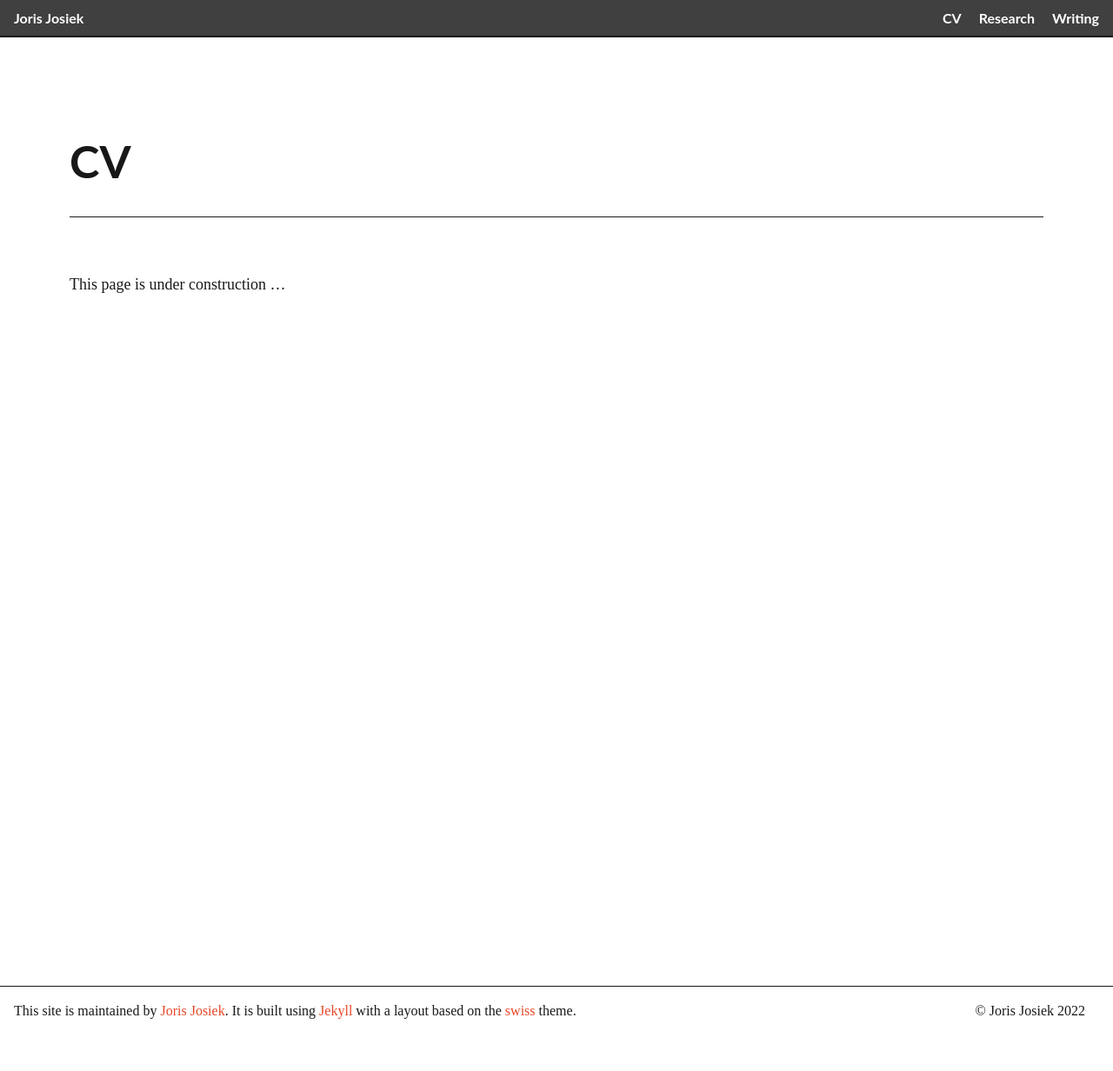
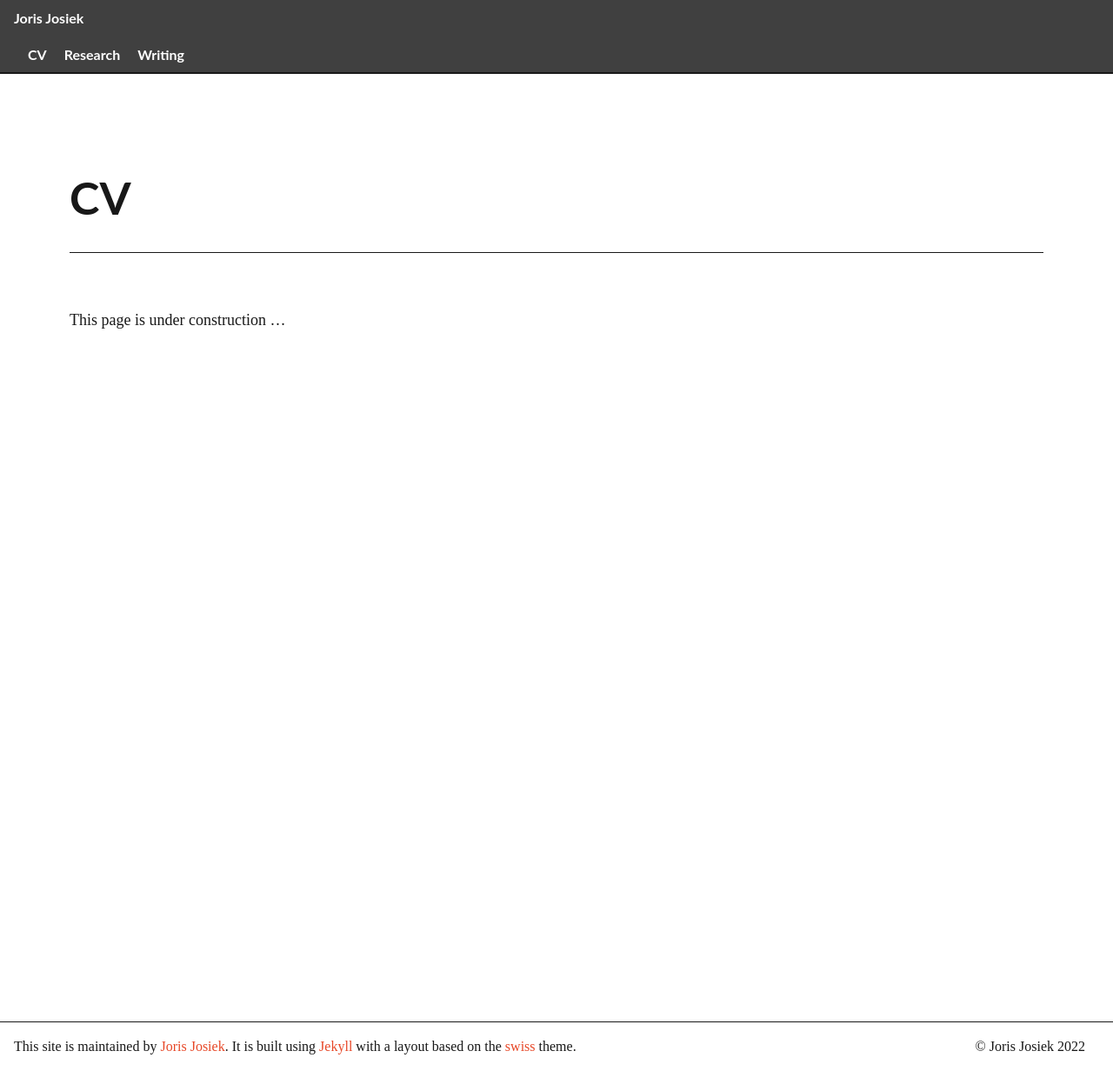
Before and after one commit to JorisJosiek/jorisjosiek.github.io, a Jekyll site: the page built from CV.md, in a window 1280 px wide. Shown: the whole page at 87% size. Built offline with Jekyll 4.4.1, drawn with Linux system fonts in a browser that asks for light colours; before the commit the page ends 1191 px from its top, so only the background shows below that.

Commit message:
Made margins and fonts smaller for mobile.

```diff
--- a/_sass/_base.scss
+++ b/_sass/_base.scss
@@ -40,18 +40,32 @@ p {
   margin-bottom: 0.5em;
 }
 
+
+h5, .h5 { font-size: $h5-size; }
+h6, .h6 { font-size: $h6-size; text-transform: uppercase; letter-spacing: 0.02em; }
+
+@media (max-width: $breakpoint-lg) {
+  h1, .h1 { font-size: $h1-mobile; }
+  h2, .h2 { font-size: $h2-mobile; }
+  h3, .h3 { font-size: $h3-mobile; }
+  h4, .h4 { font-size: $h4-mobile; }
+}
+
+@media (min-width: $breakpoint-lg) {
+  h1, .h1 { font-size: $h1-size; }
+  h2, .h2 { font-size: $h2-size; }
+  h3, .h3 { font-size: $h3-size; }
+  h4, .h4 { font-size: $h4-size; }
+}
+
+
 h1, h2, h3, h4, h5, h6 {
   font-family: $heading-font-family;
   margin-top: 1em;
   margin-bottom: 0.25em;
 }
 
-h1, .h1 { font-size: $h1-size; }
-h2, .h2 { font-size: $h2-size; }
-h3, .h3 { font-size: $h3-size; }
-h4, .h4 { font-size: $h4-size; }
-h5, .h5 { font-size: $h5-size; }
-h6, .h6 { font-size: $h6-size; text-transform: uppercase; letter-spacing: 0.02em; }
+
 
 .sansserif { font-family: $heading-font-family; }
 
--- a/_sass/_utilities.scss
+++ b/_sass/_utilities.scss
@@ -71,6 +71,68 @@
 
 @media (max-width: $breakpoint-lg) {
   .sm-width-full { width: 100% !important; }
+
+  .mx-auto { margin-left: $spacer-mobile; margin-right: $spacer-mobile; }
+
+  .px-1 { padding-left: $spacer-mobile; padding-right:  $spacer-mobile }
+  .px-2 { padding-left: $spacer-mobile; padding-right:  $spacer-mobile; }
+  .px-3 { padding-left: $spacer-mobile; padding-right:  $spacer-mobile; }
+  .px-4 { padding-left: $spacer-mobile; padding-right:  $spacer-mobile; }
+
+  .mt-1 { margin-top: $spacer-mobile; }
+  .mr-1 { margin-right: $spacer-mobile; }
+  .mb-1 { margin-bottom: $spacer-mobile; }
+  .ml-1 { margin-left: $spacer-mobile; }
+
+  .mt-2 { margin-top: $spacer-2; }
+  .mr-2 { margin-right: $spacer-mobile; }
+  .mb-2 { margin-bottom: $spacer-mobile; }
+  .ml-2 { margin-left: $spacer-mobile; }
+
+  .mt-3 { margin-top: $spacer-3; }
+  .mr-3 { margin-right: $spacer-mobile; }
+  .mb-3 { margin-bottom: $spacer-mobile; }
+  .ml-3 { margin-left: $spacer-mobile; }
+
+  .mt-4 { margin-top: $spacer-4; }
+  .mr-4 { margin-right: $spacer-mobile; }
+  .mb-4 { margin-bottom: $spacer-mobile; }
+  .ml-4 { margin-left: $spacer-mobile; }
+
+  .mt-5 { margin-top: 48px; }
+}
+
+@media (min-width: $breakpoint-lg) {
+  .sm-width-full { width: 100% !important; }
+
+  .mx-auto { margin-left: auto; margin-right: auto; }
+
+  .px-1 { padding-left: $spacer-1; padding-right:  $spacer-1 }
+  .px-2 { padding-left: $spacer-2; padding-right:  $spacer-2; }
+  .px-3 { padding-left: $spacer-3; padding-right:  $spacer-3; }
+  .px-4 { padding-left: $spacer-4; padding-right:  $spacer-4; }
+
+  .mt-1 { margin-top: $spacer-1; }
+  .mr-1 { margin-right: $spacer-1; }
+  .mb-1 { margin-bottom: $spacer-1; }
+  .ml-1 { margin-left: $spacer-1; }
+
+  .mt-2 { margin-top: $spacer-2; }
+  .mr-2 { margin-right: $spacer-2; }
+  .mb-2 { margin-bottom: $spacer-2; }
+  .ml-2 { margin-left: $spacer-2; }
+
+  .mt-3 { margin-top: $spacer-3; }
+  .mr-3 { margin-right: $spacer-3; }
+  .mb-3 { margin-bottom: $spacer-3; }
+  .ml-3 { margin-left: $spacer-3; }
+
+  .mt-4 { margin-top: $spacer-4; }
+  .mr-4 { margin-right: $spacer-4; }
+  .mb-4 { margin-bottom: $spacer-4; }
+  .ml-4 { margin-left: $spacer-4; }
+
+  .mt-5 { margin-top: 100px; }
 }
 
 .block        { display: block !important; }
@@ -90,51 +152,26 @@
 
 .align-middle { vertical-align: middle; }
 
+
+
 /* Padding */
 .px-0 { padding-left: 0; padding-right:  0 }
 .py-0 { padding-top: 0;  padding-bottom: 0 }
 
-.px-1 { padding-left: $spacer-1; padding-right:  $spacer-1 }
 .py-1 { padding-top: $spacer-1;  padding-bottom: $spacer-1 }
-
-.px-2 { padding-left: $spacer-2; padding-right:  $spacer-2; }
 .py-2 { padding-top: $spacer-2;  padding-bottom: $spacer-2; }
-
-.px-3 { padding-left: $spacer-3; padding-right:  $spacer-3; }
 .py-3 { padding-top: $spacer-3;  padding-bottom: $spacer-3; }
-
-.px-4 { padding-left: $spacer-4; padding-right:  $spacer-4; }
 .py-4 { padding-top: $spacer-4;  padding-bottom: $spacer-4; }
 
 /* Margin */
-.mx-auto { margin-left: auto; margin-right: auto; }
+
 
 .mt-0 { margin-top: 0; }
 .mr-0 { margin-right: 0; }
 .mb-0 { margin-bottom: 0; }
 .ml-0 { margin-left: 0; }
 
-.mt-1 { margin-top: $spacer-1; }
-.mr-1 { margin-right: $spacer-1; }
-.mb-1 { margin-bottom: $spacer-1; }
-.ml-1 { margin-left: $spacer-1; }
 
-.mt-2 { margin-top: $spacer-2; }
-.mr-2 { margin-right: $spacer-2; }
-.mb-2 { margin-bottom: $spacer-2; }
-.ml-2 { margin-left: $spacer-2; }
-
-.mt-3 { margin-top: $spacer-3; }
-.mr-3 { margin-right: $spacer-3; }
-.mb-3 { margin-bottom: $spacer-3; }
-.ml-3 { margin-left: $spacer-3; }
-
-.mt-4 { margin-top: $spacer-4; }
-.mr-4 { margin-right: $spacer-4; }
-.mb-4 { margin-bottom: $spacer-4; }
-.ml-4 { margin-left: $spacer-4; }
-
-.mt-5 { margin-top: 100px; }
 
 // Responsive margin
 @media (min-width: 52em) {
--- a/_sass/_variables.scss
+++ b/_sass/_variables.scss
@@ -4,10 +4,11 @@ $body-font-family: "Century Schoolbook", serif;
 $heading-font-family: "Lato", "Helvetica Neue", "FreeSans", Arial, sans-serif;
 $body-font-size: 16px;
 $prose-font-size: 18px;
+$prose-size-mobile: 16px;
 
 
 // Type scale
-$h0-mobile: 52px;
+$h0-mobile: 40px;
 $h0-desktop: 52px;
 
 $h1-size: 36px !default;
@@ -16,6 +17,11 @@ $h3-size: 24px !default;
 $h4-size: 20px !default;
 $h5-size: 16px !default;
 $h6-size: 12px !default;
+
+$h1-mobile: 32px !default;
+$h2-mobile: 24px !default;
+$h3-mobile: 22px !default;
+$h4-mobile: 18px !default;
 
 // Default border color
 $color-border: #ddd !default;
@@ -34,3 +40,5 @@ $spacer-1: $spacer !default; // 8px
 $spacer-2: ($spacer * 2) !default; // 16px
 $spacer-3: ($spacer * 4) !default; // 32px
 $spacer-4: ($spacer * 8) !default; // 64px
+
+$spacer-mobile: $spacer !default;
```
